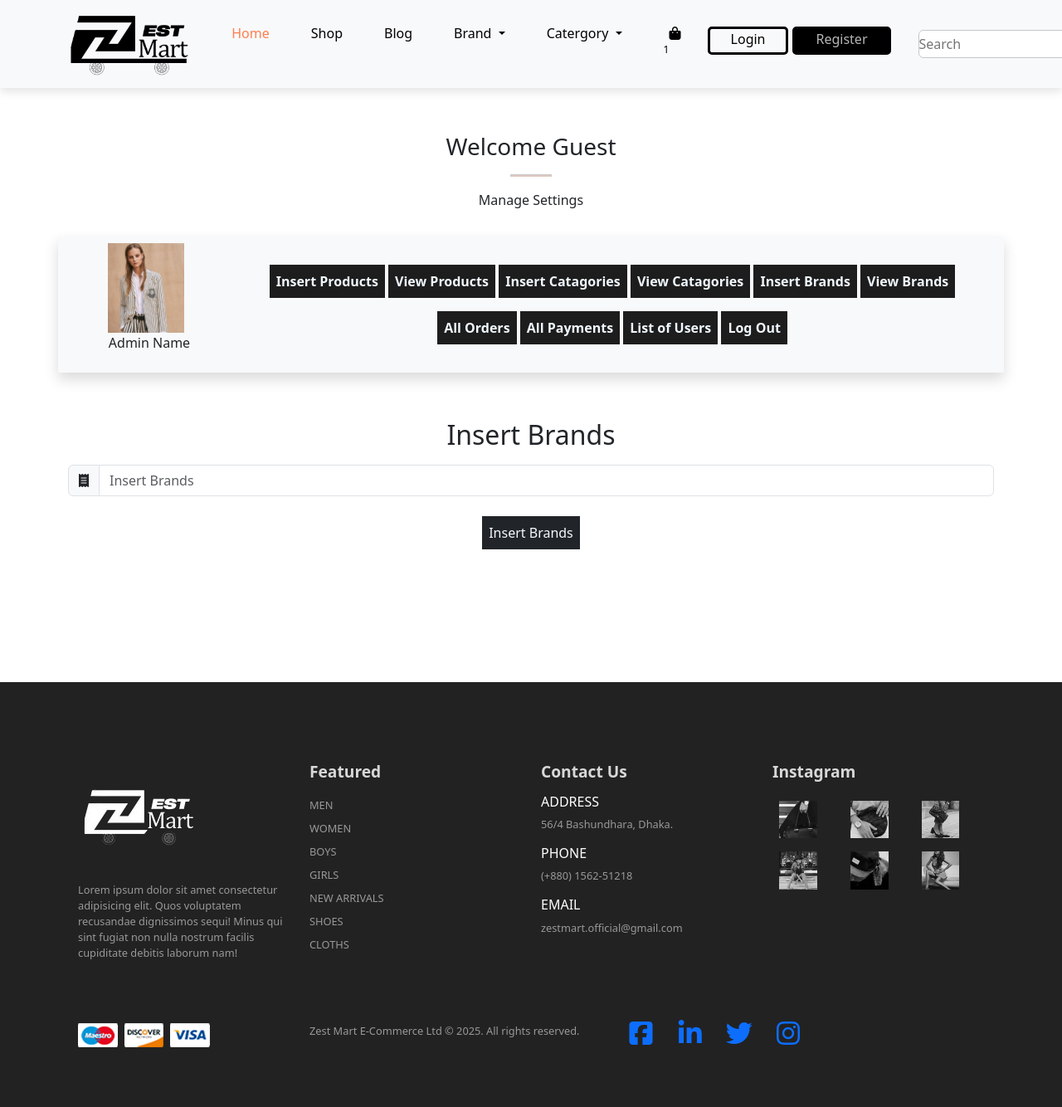
After one commit to Mosta-fizur/Zest-mart, a PHP site: page /admin_index.php?insert_brands in a window 1280 px wide. The commit adds this page. Shown: the whole page at 83% size. Run offline with PHP 8.4, Linux system fonts and the light colour scheme.

Commit message:
added admin dashboard, insert category,brands

```diff
--- /dev/null
+++ b/admin_index.php
@@ -0,0 +1,229 @@
+<!DOCTYPE html>
+<html lang="en">
+
+<head>
+  <meta charset="UTF-8">
+  <meta name="viewport" content="width=device-width, initial-scale=1.0">
+  <link rel="stylesheet" href="style.css">
+  <link href="https://cdn.jsdelivr.net/npm/bootstrap@5.3.3/dist/css/bootstrap.min.css" rel="stylesheet"
+    integrity="sha384-QWTKZyjpPEjISv5WaRU9OFeRpok6YctnYmDr5pNlyT2bRjXh0JMhjY6hW+ALEwIH" crossorigin="anonymous">
+  <link rel="stylesheet" href="https://cdnjs.cloudflare.com/ajax/libs/font-awesome/6.7.2/css/all.min.css"
+    integrity="sha512-Evv84Mr4kqVGRNSgIGL/F/aIDqQb7xQ2vcrdIwxfjThSH8CSR7PBEakCr51Ck+w+/U6swU2Im1vVX0SVk9ABhg=="
+    crossorigin="anonymous" referrerpolicy="no-referrer" />
+
+    <style>
+      .admin_image{
+    object-fit: contain;
+    width: 100px;
+}
+    </style>
+
+  <title>Admin Dashboard</title>
+</head>
+
+<body>
+  <!-- navbar -->
+  <nav class="navbar navbar-expand-lg navbar-light fixed-top bg-body-tertiary">
+    <div class="container">
+      <a class="navbar-brand " href="#"><img src="./image/logo/zestmart-logo.png" height="80rem" ></a>
+      <button class="navbar-toggler" type="button" data-bs-toggle="collapse" data-bs-target="#navbarSupportedContent"
+        aria-controls="navbarSupportedContent" aria-expanded="false" aria-label="Toggle navigation">
+        <span><i id="bar" class="fa-solid fa-bars fa-2xl"></i></span>
+      </button>
+      <div class="collapse navbar-collapse" id="navbarSupportedContent">
+        <ul class="navbar-nav ms-auto">
+          <li class="nav-item">
+            <a class="nav-link active" aria-current="page" href="index.php">Home</a>
+          </li>
+
+          <li class="nav-item">
+            <a class="nav-link" aria-current="page" href="shop.html">Shop</a>
+          </li>
+
+          <li class="nav-item">
+            <a class="nav-link" aria-current="page" href="blog.html">Blog</a>
+          </li>
+
+          <li class="nav-item dropdown">
+          <a class="nav-link dropdown-toggle" href="#" role="button" data-bs-toggle="dropdown" aria-expanded="false">
+          Brand
+          </a>
+          <ul class="dropdown-menu">
+            <li><a class="dropdown-item" href="#">Action</a></li>
+            <li><a class="dropdown-item" href="#">Another action</a></li>
+
+            <li><a class="dropdown-item" href="#">Something else here</a></li>
+          </ul>
+        </li>
+
+
+          <li class="nav-item dropdown">
+          <a class="nav-link dropdown-toggle" href="#" role="button" data-bs-toggle="dropdown" aria-expanded="false">
+          Catergory
+          </a>
+          <ul class="dropdown-menu">
+            <li><a class="dropdown-item" href="#">Action</a></li>
+            <li><a class="dropdown-item" href="#">Another action</a></li>
+
+            <li><a class="dropdown-item" href="#">Something else here</a></li>
+          </ul>
+        </li>
+
+          <li class="nav-item">
+            <a class="nav-link " aria-current="page" href="cart.html">
+              <i class="fa-solid fa-bag-shopping"></i><sup>1</sup></a>
+          </li>
+          <li class="nav-item">
+            <a class="nav-link log_nav pb-1 my-1" aria-current="page" href="login.html">
+              Login</a>
+          </li>
+          <li class="nav-item">
+            <a class="nav-link reg_nav pb-1 my-1" aria-current="page" href="registration.html">
+              Register</a>
+          </li>
+          <li class="nav-item">
+            <form class="nav-link d-flex " role="search">
+        <input class="m-2 py-1 border border-secondary-subtle rounded-2" type="search" placeholder="Search" aria-label="Search">
+        <button class="btn btn-dark " type="submit">Search</button>
+      </form>
+          </li>
+
+
+      </div>
+    </div>
+  </nav>
+
+<section id="welcome" class="my-5 py-5">
+
+<div class="container text-center mt-5 py-3">
+      <h3>
+        Welcome Guest
+      </h3>
+      <hr class="mx-auto">
+      <p>Manage Settings</p>
+    </div>
+    <div class="bg-body-tertiary container shadow">
+      <div class="row ">
+      <div class="col-md-12 my-2 d-flex align-items-center">
+        <div class="px-5">
+          <a href=""><img class="admin_image pe-2" src="./image/clothes/1.jpg" alt=""></a>
+          <p class="text-center">Admin Name</p>
+        </div>
+        <div class="button text-center ">
+        <button class="p-2 my-2"><a href="" class="nav-link">Insert Products</a></button>
+        <button class="p-2 my-2"><a href="" class="nav-link">View Products</a></button>
+        <button class="p-2 my-2"><a href="admin_index.php?insert_categories" class="nav-link">Insert Catagories</a></button>
+        <button class="p-2 my-2"><a href="" class="nav-link">View Catagories</a></button>
+        <button class="p-2 my-2"><a href="admin_index.php?insert_brands" class="nav-link">Insert Brands</a></button>
+        <button class="p-2 my-2"><a href="" class="nav-link ">View Brands</a></button>
+        <button class="p-2 my-2"><a href="" class="nav-link ">All Orders</a></button>
+        <button class="p-2 my-2"><a href="" class="nav-link ">All Payments</a></button>
+        <button class="p-2 my-2"><a href="" class="nav-link ">List of Users</a></button>
+        <button class="p-2 my-2"><a href="" class="nav-link ">Log Out</a></button>
+        </div>
+
+
+      </div>
+    </div></div>
+
+    <div class="container my-5">
+      <?php
+      if(isset($_GET["insert_categories"])){
+        include("insert_category.php");
+      }
+      if(isset($_GET["insert_brands"])){
+        include("insert_brand.php");
+      }
+      ?>
+    </div>
+
+
+
+</section>
+
+<!-- footer -->
+<footer class="mt-5 py-5">
+    <div class="row container mx-auto pt-5">
+      <div class="footer-one col-lg-3 col-md-3 col-12">
+        <img src="./image/logo/O-removebg-preview.png" alt="">
+        <p>Lorem ipsum dolor sit amet consectetur adipisicing elit. Quos voluptatem recusandae dignissimos sequi! Minus
+          qui sint fugiat non nulla nostrum facilis cupiditate debitis laborum nam!</p>
+
+      </div>
+      <div class="footer-one col-lg-3 col-md-3 col-12 mb-3">
+        <h5 class="
+            pb-2">Featured</h5>
+        <ul class="text-uppercase list-unstyled">
+          <li><a class="text-decoration-none" href="#">Men</a></li>
+          <li><a class="text-decoration-none" href="#">Women</a></li>
+          <li><a class="text-decoration-none" href="#">Boys</a></li>
+          <li><a class="text-decoration-none" href="#">Girls</a></li>
+          <li><a class="text-decoration-none" href="#">New Arrivals</a></li>
+          <li><a class="text-decoration-none" href="#">Shoes</a></li>
+          <li><a class="text-decoration-none" href="#">Cloths</a></li>
+        </ul>
+      </div>
+      <div class="footer-one col-lg-3 col-md-3 col-12 mb-3">
+        <h5 class="
+            pb-2">Contact Us</h5>
+        <div>
+          <h6 class="text-uppercase">
+            Address
+          </h6>
+          <p>56/4 Bashundhara, Dhaka.</p>
+        </div>
+        <div>
+          <h6 class="text-uppercase">
+            Phone
+          </h6>
+          <p>(+880) 1562-51218</p>
+        </div>
+        <div>
+          <h6 class="text-uppercase">
+            Email
+          </h6>
+          <p>zestmart.official@gmail.com</p>
+        </div>
+      </div>
+      <div class="footer-one col-lg-3 col-md-3 col-12">
+        <h5 class="
+            pb-2">Instagram</h5>
+        <div class="row ">
+          <img class="img-fluid w-25 h-100 m-2" src="./image/insta/2.jpg" alt="">
+          <img class="img-fluid w-25 h-100 m-2" src="./image/insta/1.jpg" alt="">
+          <img class="img-fluid w-25 h-100 m-2" src="./image/insta/3.jpg" alt="">
+          <img class="img-fluid w-25 h-100 m-2" src="./image/insta/4.jpg" alt="">
+          <img class="img-fluid w-25 h-100 m-2" src="./image/insta/5.jpg" alt="">
+          <img class="img-fluid w-25 h-100 m-2" src="./image/insta/6.jpg" alt="">
+        </div>
+      </div>
+    </div>
+    <div class="copyright mt-5">
+      <div class="row container mx-auto">
+        <div class="col-lg-3 col-md-6 col-12 mb-4">
+          <img src="./image/payment/payment.png" alt="">
+        </div>
+        <div class="col-lg-4 col-md-6 col-12 text-wrap mb-2">
+          <p>
+            Zest Mart E-Commerce Ltd © 2025. All rights reserved.
+          </p>
+        </div>
+        <div class="col-lg-3 col-md-6 col-12">
+          <a href="#"><i class="fa-brands fa-square-facebook fa-2xl"></i></a>
+          <a href="#"><i class="fa-brands fa-linkedin-in fa-2xl"></i></a>
+          <a href="#"><i class="fa-brands fa-twitter fa-2xl"></i></a>
+          <a href="3"><i class="fa-brands fa-instagram fa-2xl"></i></a>
+
+        </div>
+      </div>
+    </div>
+  </footer>
+
+
+  <script src="https://cdn.jsdelivr.net/npm/bootstrap@5.3.3/dist/js/bootstrap.bundle.min.js"
+    integrity="sha384-YvpcrYf0tY3lHB60NNkmXc5s9fDVZLESaAA55NDzOxhy9GkcIdslK1eN7N6jIeHz"
+    crossorigin="anonymous"></script>
+    <script src="script.js"></script>
+</body>
+
+</html>
--- a/connection.php
+++ b/connection.php
@@ -0,0 +1,12 @@
+<?php
+
+$host = "localhost";
+$user = "root";
+$password = "";
+$database = "zestmartdb";
+
+$conn = new mysqli($host, $user, $password, $database);
+if ($conn->connect_error) {
+    die("Connection failed: " . $conn->connect_error);
+    }
+?>
--- /dev/null
+++ b/insert_brand.php
@@ -0,0 +1,34 @@
+<?php
+include("connection.php");
+
+if (isset($_POST['insert_brand'])) {
+    $brand_title = $_POST['brand_title'];
+
+    $select_querry = "Select * from `brands` where brand_title= '$brand_title'";
+    $result_select = mysqli_query($conn, $select_querry);
+    $number = mysqli_num_rows($result_select);
+    if ($number > 0) {
+        echo "<script>alert('Brand already exist')</script>";
+    } else {
+
+    $insert_querry = "insert into `brands` (brand_title) values ('$brand_title')";
+    $result = mysqli_query($conn, $insert_querry);
+    if ($result){
+        echo "<script>alert('Brand has been added successfully')</script>";
+    }
+}
+}
+?>
+
+<h2 class=" text-center p-2">Insert Brands</h2>
+<form action="" method="post" class="mb-2">
+<div class="input-group mb-2 w-90 ">
+  <span class="input-group-text" id="basic-addon1"><i class="fa-solid fa-receipt"></i></span>
+  <input type="text" class="form-control bg-tertiary" name="brand_title" placeholder="Insert Brands" aria-label="Brands" aria-describedby="basic-addon1">
+</div>
+<div class="input-group mb-2 w-10 d-flex justify-content-center">
+
+<input type="submit" class=" bg-dark text-light p-2 border-0 my-3" name="insert_brand" value="Insert Brands" placeholder="Insert Catergories" aria-label="Username" aria-describedby="basic-addon1">
+</div>
+
+</form>
--- a/login.html
+++ b/login.html
@@ -85,6 +85,7 @@ git push -->
                         <h3>Hello there,</h3>
                         <p>Enter your email and password to login.</p>
                     </div>
+                    <form action="" method="post">
                         <div class="input-group mb-3">
                             <input type="email" class="form-control form-control-lg bg-light fs-6" placeholder="Email address" name="" id="">
                         </div>
@@ -108,6 +109,9 @@ git push -->
                     <div class="input-group mb-3">
                         <button class="sign-btn text-bg-light w-100  "><img class="google me-3" src="./image/login/google.png" alt=""><small class="text-dark fw-normal">Sign in with Google</small></button>
                     </div>
+                    </form>
+
+
                     <div class="row">
                         <small>
                             Don't have account? <a href="registration.html">Register</a>
--- a/style.css
+++ b/style.css
@@ -58,7 +58,7 @@ button:hover {
 }
 
 .navbar {
-    font-size: x-large;
+    font-size: medium;
     top: 0;
     left: 0;
     box-shadow: 0 5px 10px rgba(0, 0, 0, 0.1);
@@ -127,6 +127,7 @@ button:hover {
     border: 3px solid black;
     border-radius: 5px;
 }
+
 .navbar-light .navbar-nav .nav-item .reg_nav{
     color: #b6b6b6;
     background-color: black;
```
Also changed, not shown: index.php (+16 -11 lines), insert_category.php (added, +34 -0 lines). Lines whose indentation alone changed are shown as unchanged.
